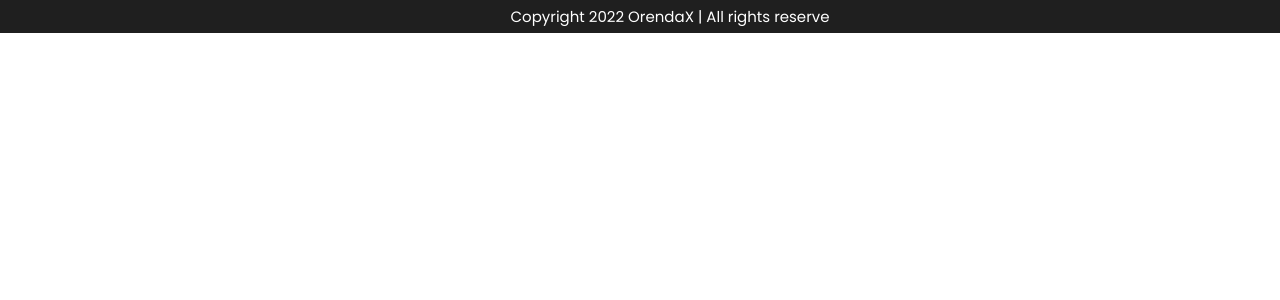
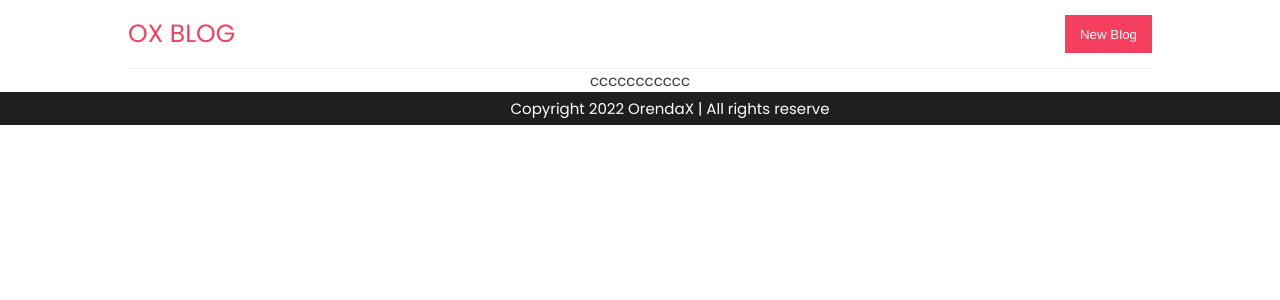
Before and after one commit to mhperera/OX_Blog, a React (Create React App) app: page / in a window 1280 px wide. Shown: the top 300 px of the page. Built offline with nearby package versions, Linux system fonts and the light colour scheme.

Commit message:
Navbar Component

```diff
--- a/src/App.js
+++ b/src/App.js
@@ -1,9 +1,14 @@
 import './App.css';
 import Footer from './components/Footer';
+import Navbar from './components/Navbar';
 
 function App() {
   return (
     <div className="App">
+
+        <Navbar />
+
+        ccccccccccc
 
         <Footer />
 
--- /dev/null
+++ b/src/components/Navbar.js
@@ -0,0 +1,13 @@
+const Navbar = () => {
+    return (
+        <div className="navbar">
+
+            <div className="logo">OX Blog</div>
+
+            <button>New Blog</button>
+
+        </div>
+    );
+}
+
+export default Navbar;
--- a/src/index.css
+++ b/src/index.css
@@ -9,13 +9,16 @@
     --font_color_default : #3a3a3a;
     --font_color_dark : #1f1f1f;
 
-    --font_color_light : #ffffff;
+    --white : #ffffff;
+    --white_dark : #efefef;
 }
 
 * {
     margin: 0;
     padding: 0;
     text-decoration: none !important;
+    background-origin: padding-box;
+    border: none;
 }
 
 body {
@@ -24,11 +27,41 @@ body {
     color: var(--font_color_default);
 }
 
+button {
+    padding: 5px 15px;
+    color: var(--white);
+    background-color: var(--primary_color_default);
+}
+
+button:hover {
+    background-color: var(--primary_color_dark);
+}
+
+/* NAVBAR STYLE */
+.navbar {
+    max-width: 80%;
+    margin: 0 auto;
+    padding: 15px 0;
+    border-bottom: 1px solid var(--white_dark);
+    display: flex;
+    flex-direction: row;
+    justify-content: space-between;
+}
+
+.navbar .logo {
+    font-size: 25px;
+    font-weight: 500;
+    color: var(--primary_color_default);
+    text-transform: uppercase;
+}
+
+
+
 /* FOOTER STYLES */
 
 .footer {
     width: 100%;
     padding: 5px 30px;
     background: var(--font_color_dark);
-    color: var(--font_color_light) !important;
+    color: var(--white) !important;
 }
```
